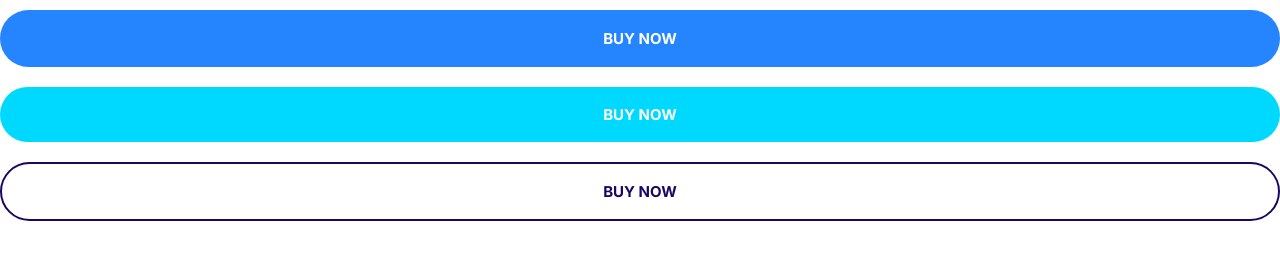
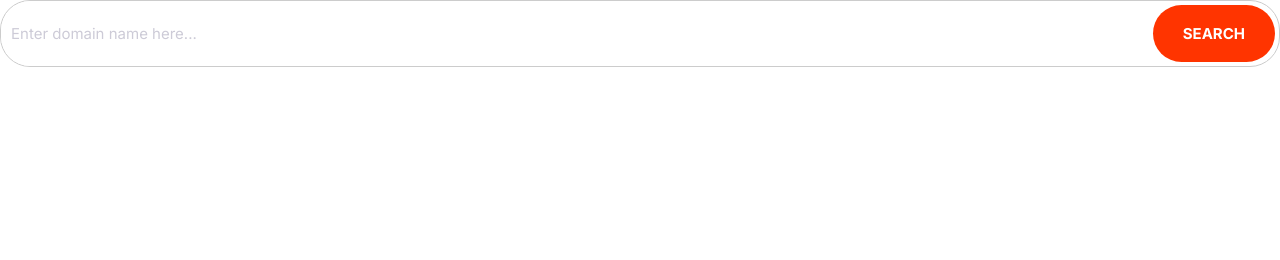
Before and after one commit to DiegoTrevino1/Diegoify, a plain HTML site: page index.html in a window 1280 px wide. Drawn offline with Linux system fonts and the light colour scheme.

Commit message:
Define Input components

```diff
--- a/css/styles.css
+++ b/css/styles.css
@@ -4,6 +4,8 @@
     --color-accent: #ff3400;
     --color-headings: #1b0760;
     --color-body:#918ca4;
+    --color-border: #ccc;
+    --border-radius: 30px;
 }
 
 /* select all elements. Also all elements that are dynamically inserted
@@ -260,3 +262,50 @@ to inline block */
     font-size: 1.5rem;
   }
 }
+
+/* Inputs */
+.input {
+    border-radius: var(--border-radius);
+    border: 1px solid var(--color-border);
+    color: var(--color-headings);
+    font-size: 2rem;
+    outline: 0;
+    padding: 1.5rem 3.5rem;
+}
+/* To change the placeholder color settings, use pseudoclass
+selector! */
+::placeholder {
+    color: #cdcbd7;
+}
+
+.input-group {
+    border: 1px solid var(--color-border);
+    border-radius: var(--border-radius);
+    /* use flex to rearrange the div*/
+    display: flex;
+}
+
+/* Nesting to separate border from input component */
+.input-group .input {
+    border: 0;
+    /* this will make the input field grow to take up
+    all available space */
+    flex-grow: 1;
+    /* vertical horizontal */
+    padding: 1.5rem 1rem;
+}
+
+/* define new rule for buttons inside input groups */
+.input-group .btn {
+    /* use px because we don't want it dependent on viewport size
+    or font size */
+    margin: 4px;
+
+}
+
+/* desktop version */
+@media screen and (min-width: 1024px){
+    .input {
+        font-size: 1.5rem;
+    }
+}
--- a/index.html
+++ b/index.html
@@ -21,9 +21,15 @@
     <link rel="stylesheet" href="css/styles.css" />
   </head>
   <body>
-    <button class="btn btn--primary btn--block">Buy Now</button>
-    <!--Sometime we want to apply these classes to anchor elements-->
-    <a href="#" class="btn btn--secondary btn--block">Buy Now</a>
-    <a href="#" class="btn btn--outline btn--block">Buy Now</a>
+    <!--in this class we can group our input field
+    with any other element. In this a button class-->
+    <div class="input-group">
+      <input
+        type="text"
+        class="input"
+        placeholder="Enter domain name here..."
+      />
+      <button class="btn btn--accent">Search</button>
+    </div>
   </body>
 </html>
```
Also changed, not shown: components/inputs.html (added, +6 -0 lines).
